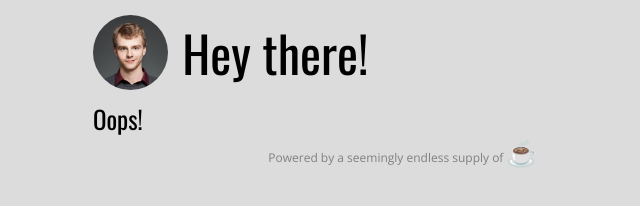
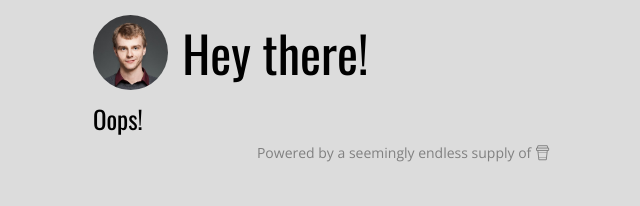
Before and after one commit to bitjutsu/bitjutsu.ca, a website: page server/assets/index.html in a window 1280 px wide. Shown: the full height of the page, 237-877 px from the left. Drawn offline with nearby package versions, Linux system fonts and the light colour scheme.

Commit message:
Add coffee font to fix unicode issues on Windows

```diff
--- a/client/styles/styles.css
+++ b/client/styles/styles.css
@@ -33,6 +33,12 @@ input,select{vertical-align:middle}
     font-family: 'Liberation Mono';
     font-style: oblique;
     src: url(fonts/LiberationMono-Bold.ttf);
+}
+
+@font-face {
+    font-family: 'Coffee';
+    font-style: regular;
+    src: url(fonts/Coffee.woff);
 }
 
 html {
@@ -111,10 +117,10 @@ li {
 }
 
 footer {
-    height: 12px;
+    height: 14px;
 
     text-align: center;
-    font-size: 12px;
+    font-size: 14px;
 
     color: grey;
 
@@ -129,8 +135,14 @@ footer {
     cursor: default;
 }
 
-span.large {
-    font-size: 25px;
+.icon-coffee {
+    font-family: 'Coffee';
+    padding-left: 1px;
+    font-size: 15px;
+}
+
+.icon-coffee::before {
+    content: '\e801';
 }
 
 a {
--- a/server/assets/index.html
+++ b/server/assets/index.html
@@ -23,7 +23,7 @@
         <main></main>
 
         <footer>
-            Powered by a seemingly endless supply of <span class="large">☕</span>
+            Powered by a seemingly endless supply of <span class="icon-coffee"></span>
         </footer>
 
         <script src="app.js"></script>
```
Also changed, not shown: server/assets/fonts/Coffee.woff (added), server/assets/styles.css.
